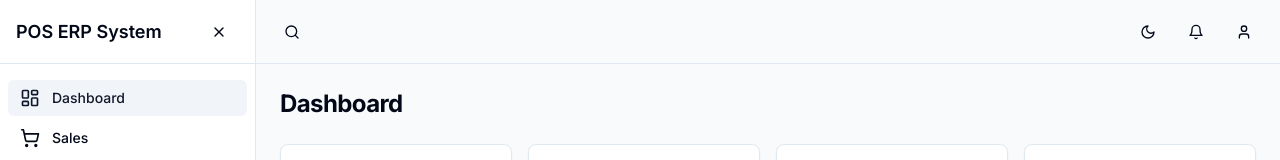
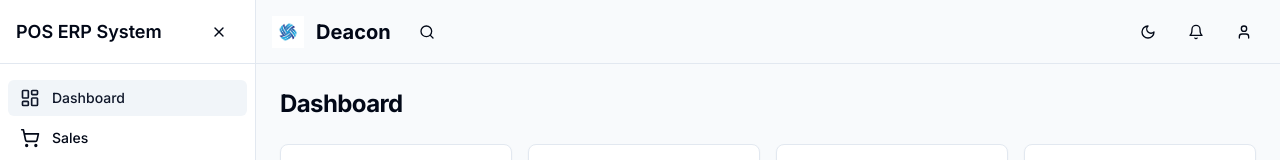
Before and after one commit to tharmikan/Deacon-POS-System, a React (Vite) app: page / in a window 1280 px wide. Shown: the top 160 px of the page. Built offline with nearby package versions, Linux system fonts and the light colour scheme.

Commit message:
Add company logo and name
Integrate the provided image as the company logo and set the company name to "Deacon".

```diff
--- a/index.html
+++ b/index.html
@@ -4,13 +4,13 @@
   <head>
     <meta charset="UTF-8" />
     <meta name="viewport" content="width=device-width, initial-scale=1.0" />
-    <title>POS ERP System</title>
-    <meta name="description" content="Enterprise Resource Planning Point of Sale System" />
+    <title>Deacon POS ERP System</title>
+    <meta name="description" content="Deacon Enterprise Resource Planning Point of Sale System" />
     <meta name="author" content="Lovable" />
     <link rel="stylesheet" href="https://fonts.googleapis.com/css2?family=Inter:wght@300;400;500;600;700&display=swap">
 
-    <meta property="og:title" content="POS ERP System" />
-    <meta property="og:description" content="Enterprise Resource Planning Point of Sale System" />
+    <meta property="og:title" content="Deacon POS ERP System" />
+    <meta property="og:description" content="Deacon Enterprise Resource Planning Point of Sale System" />
     <meta property="og:type" content="website" />
     <meta property="og:image" content="https://lovable.dev/opengraph-image-p98pqg.png" />
 
--- a/src/components/Header.tsx
+++ b/src/components/Header.tsx
@@ -22,6 +22,14 @@ export function Header({ toggleTheme, isDarkMode }: HeaderProps) {
 
   return (
     <header className="flex h-16 items-center px-4 border-b bg-background/95 backdrop-blur">
+      <div className="flex items-center gap-3 mr-4">
+        <img
+          src="/lovable-uploads/21d06ef2-f942-4f53-98e2-cca92089d967.png"
+          alt="Deacon Logo"
+          className="h-8 w-8"
+        />
+        <span className="font-bold text-xl">Deacon</span>
+      </div>
       {searchOpen ? (
         <div className="flex-1 flex items-center">
           <Input
```
Also changed, not shown: public/lovable-uploads/21d06ef2-f942-4f53-98e2-cca92089d967.png (added).
